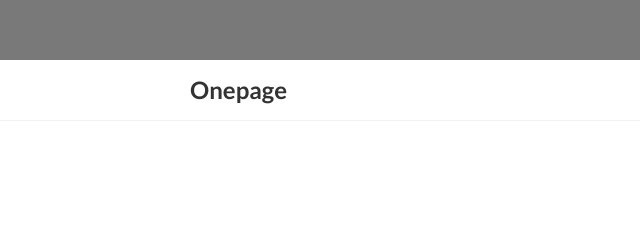
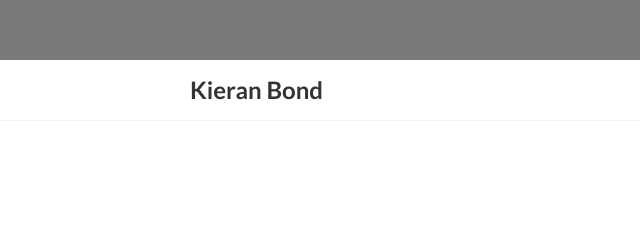
Before and after one commit to Tilley661/KieranBond.github.io, a plain HTML site: page api.html in a window 1280 px wide. Shown: the part 740-978 px from the top of the page, 0-640 px from the left. Drawn offline with Linux system fonts and the light colour scheme.

Commit message:
Changed Menu text on left.

```diff
--- a/api.html
+++ b/api.html
@@ -87,7 +87,7 @@
 
     <div class="menu-content">
 
-    <div class="logo">Onepage</div>
+    <div class="logo">Kieran Bond</div>
 
       <ul id="menu">
         <li><a href="#home">HOME</a></li>
```
Also changed, not shown: index.html (+1 -1 lines).
